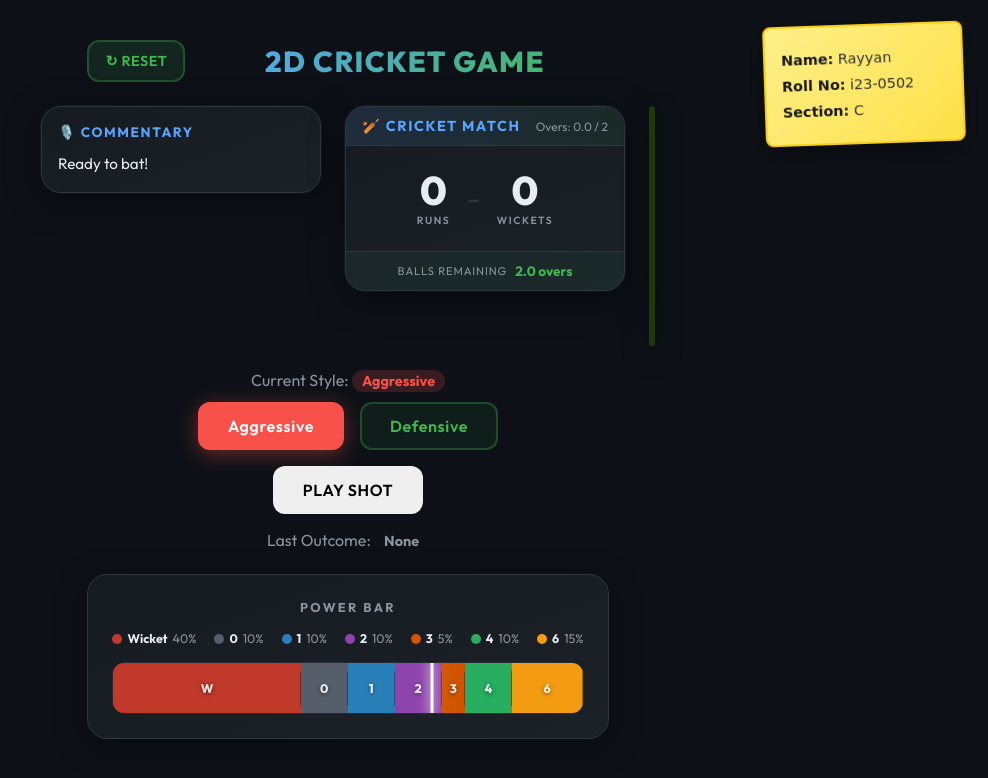
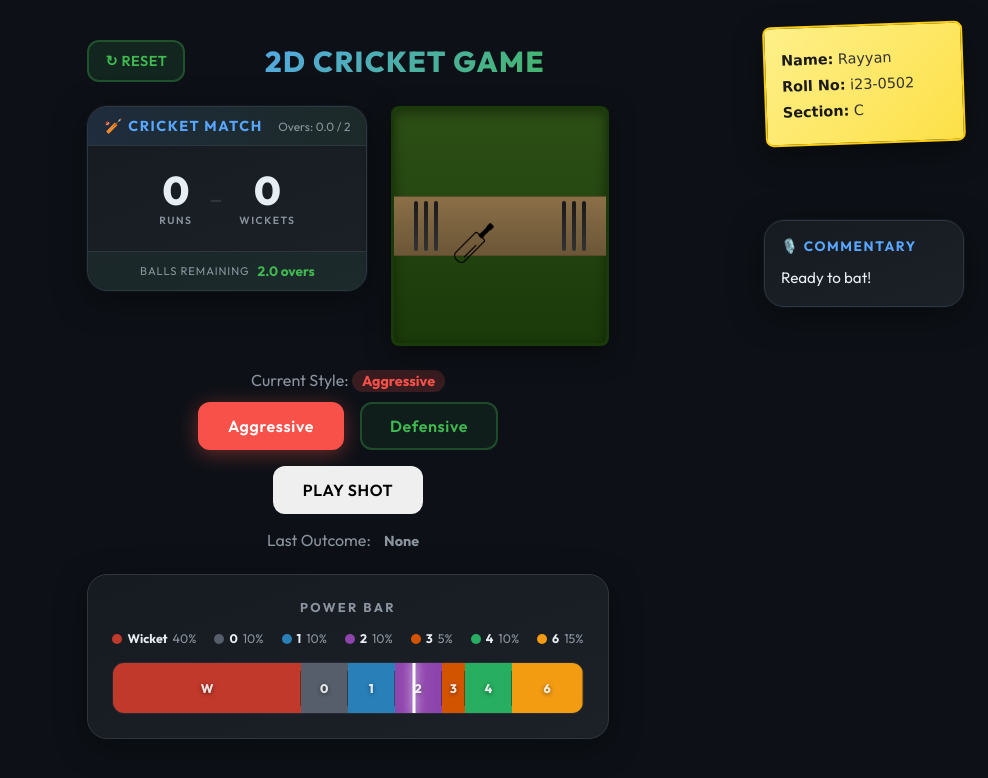
Before and after one commit to mrayyan6/Cricket-app, a React (Create React App) app: page / in a window 1280 px wide. Shown: the top 778 px of the page, without its empty margins (292-1280 px from the left). Built offline with nearby package versions, Linux system fonts and the light colour scheme.

Commit message:
done now

```diff
--- a/src/App.css
+++ b/src/App.css
@@ -524,9 +524,10 @@ body {
 }
 
 .commentary-box {
-  flex: 0 0 auto;
-  width: 100%;
-  max-width: 280px;
+  position: fixed;
+  top: 220px;
+  right: 24px;
+  width: 200px;
   height: fit-content;
   padding: 16px;
   background: linear-gradient(160deg, #161b22, #1c2128);
@@ -536,6 +537,7 @@ body {
   display: flex;
   flex-direction: column;
   gap: 12px;
+  z-index: 999;
 }
 
 .commentary-box__title {
--- a/src/App.js
+++ b/src/App.js
@@ -143,7 +143,7 @@ function PowerBar({ battingStyle, registerShotResolver }) {
   }, [registerShotResolver, segments]);
 
   useEffect(() => {
-    const SPEED = 1;
+    const SPEED = 2;
 
     function tick() {
       posRef.current += SPEED * dirRef.current;
@@ -336,6 +336,7 @@ export default function App() {
   return (
     <div className="app">
       <StickyNote />
+        <CommentaryBox commentary={commentary} />
       <div className="app__header">
         <button
           id="btn-reset-innings"
@@ -348,7 +349,6 @@ export default function App() {
       </div>
 
       <div className="game-container">
-        <CommentaryBox commentary={commentary} />
         <Scoreboard runs={runs} wickets={wickets} ballsBowled={ballsBowled} />
         <CricketField isPlaying={isBowling} isBatting={isBatting} />
       </div>
```
